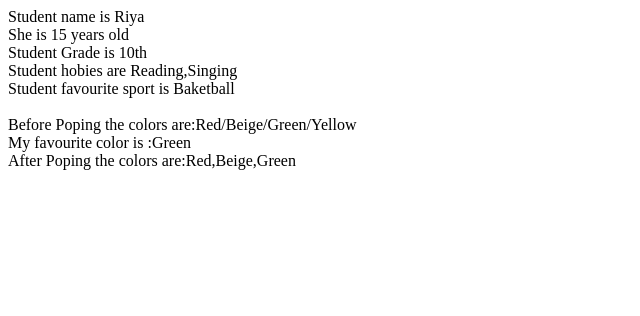
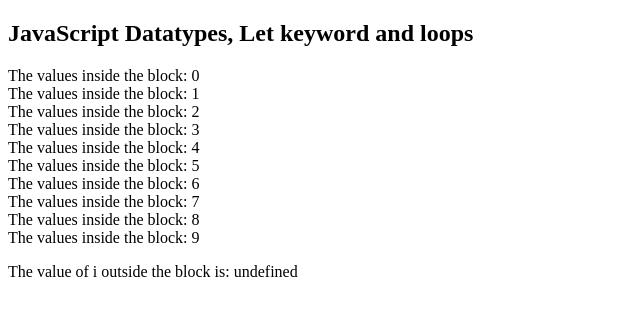
Before and after one commit to joshnez21-byte/WEB-DEVELOPMENT-COURSE, a plain HTML site: page project.html in a window 1280 px wide. Shown: the whole page, without its empty margins (0-640 px from the left). Drawn offline with Linux system fonts and the light colour scheme.

Commit message:
Add files via upload

```diff
--- a/project.html
+++ b/project.html
@@ -6,24 +6,24 @@
     <title>Document</title>
 </head>
 <body>
+    <h2>JavaScript Datatypes, Let keyword and loops</h2>
+    <p id="result"></p>
     <script>
-        var student = {
-            name: "Riya",
-            age : "15 years old",
-            Grade :"10th",
-            hobies : ["Reading", "Singing"],
-            fav_sport : "Baketball"
-        };
-        var color = ["Red", "Beige", "Green", "Yellow"];
-        document.write("Student name is " + student.name + "<br>","She is " + student.age + "<br>","Student Grade is " + student.Grade + "<br>",
-        "Student hobies are " + student.hobies + "<br>","Student favourite sport is " + student.fav_sport + "<br><br>");
-        document.write("Before Poping the colors are:" +color.join("/")+ "<br>");
-        document.write("My favourite color is :"+ color[2]+ "<br>");
-        color.pop();
-        document.write("After Poping the colors are:" +color.join(","));
+        var i; //i is undefined
+        var text ="";
+        {
+            let i=0;
+            while (i<10){
+                text +="The values inside the block: "+ i +" <br>";
+                i++;
+            }
+            document.getElementById("result").innerHTML=text;
+        }
+        {
+            document.write("The value of i outside the block is: " + i);
+        }
+
     </script>
-
-
 
 </body>
 </html>
```
